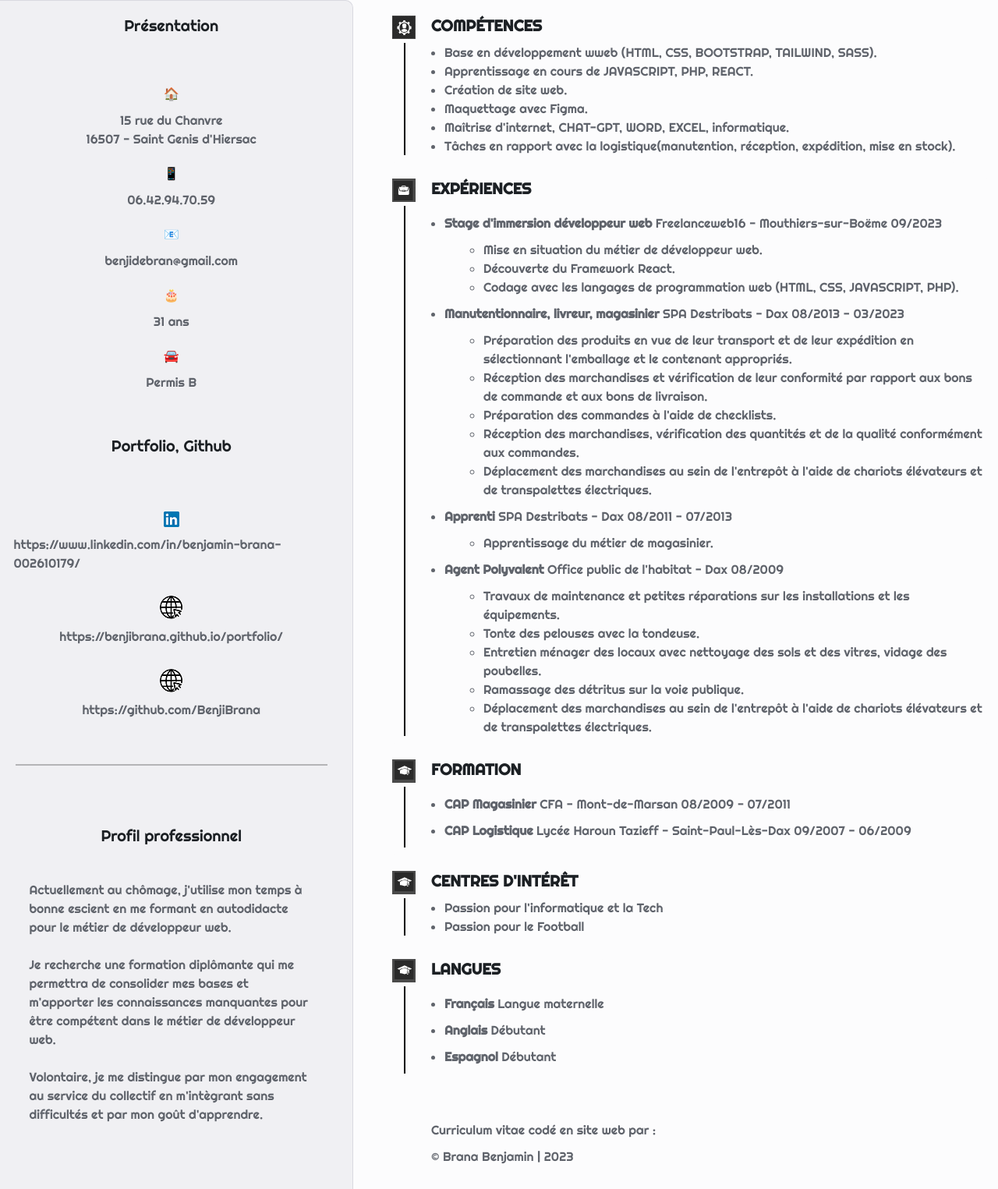
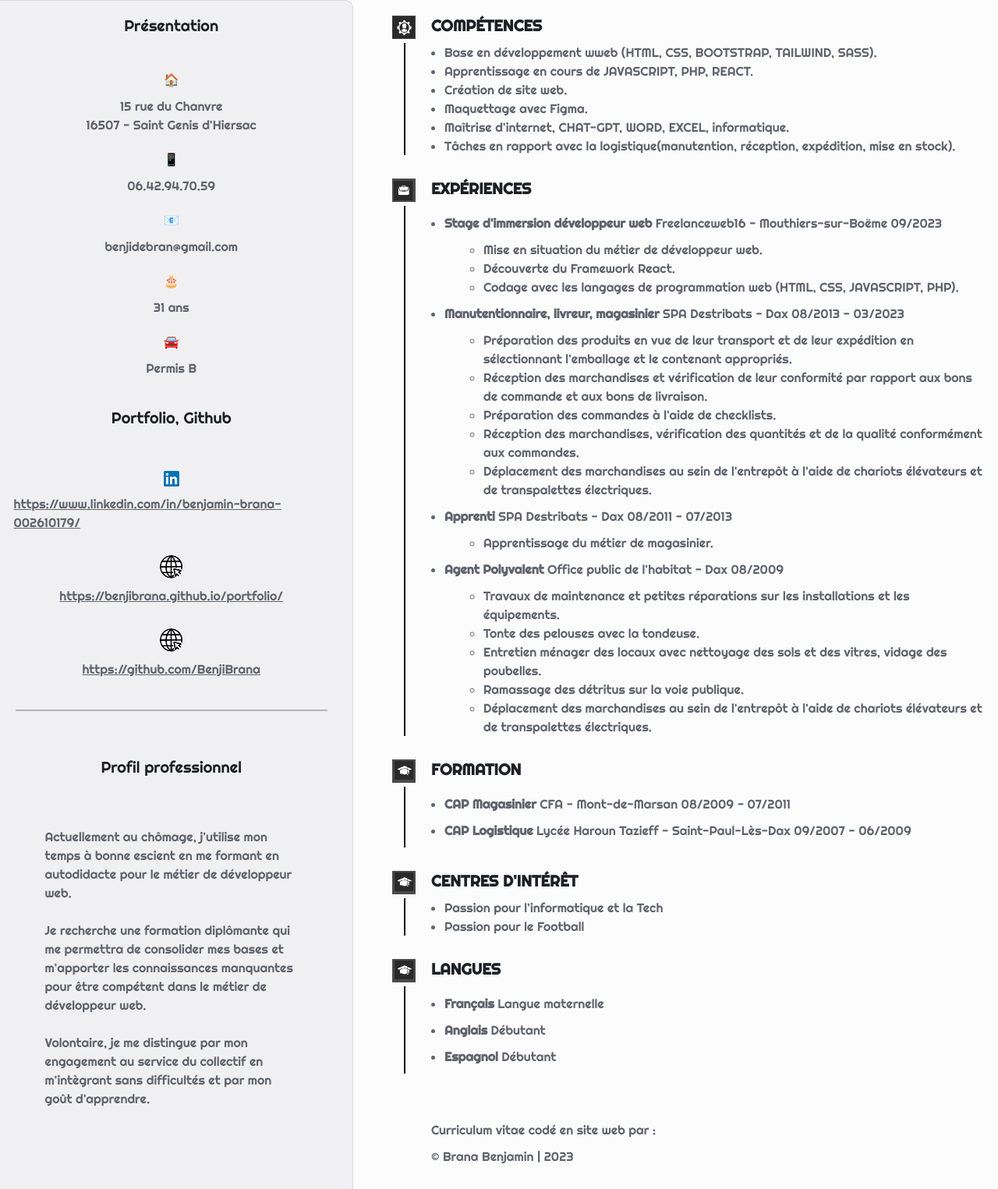
Before and after one commit to BenjiBrana/cv, a PHP site: page / in a window 1280 px wide. Shown: the part 240-1765 px from the top of the page at 78% size. Run offline with PHP 8.4, Linux system fonts and the light colour scheme.

Commit message:
maj design

```diff
--- a/Design/sass/_Section.scss
+++ b/Design/sass/_Section.scss
@@ -62,7 +62,7 @@ section {
                 padding-bottom: 2rem;
             }
             p {
-                padding: 2rem;
+                padding: 4rem;
             }
         }
         hr {
--- a/Design/sass/default.scss
+++ b/Design/sass/default.scss
@@ -7,6 +7,7 @@ $backgroundHover:#E8E8EC;
 $borderColor: #d9d9e0;
 $textColorImportant: #1c2024;
 $textColor: #60646c;
+$textColorHover: #80838D;
 
 //Heritage
 
@@ -63,6 +64,12 @@ body {
     h6 {
         color: $textColorImportant;
     }
+    a{
+        color: $textColor;
+        &:hover{
+            color: $textColorHover;
+        }
+    }
 
 }
 @media only screen and (max-width: 1500px) {
--- a/index.html
+++ b/index.html
@@ -40,15 +40,15 @@
             <div id="reseaux">
                 <p>
                     <img src="./Assets/img/logo/logo_linkedin.png" alt="Linkedin" title="Linkedin">
-                   <span> https://www.linkedin.com/in/benjamin-brana-002610179/ </span>
+                   <span> <a href="https://www.linkedin.com/in/benjamin-brana-002610179/">https://www.linkedin.com/in/benjamin-brana-002610179/</a> </span>
                 </p>
                 <p>
                 <img class="imgStyle" src="./Assets/img/logo/logo_web.png" alt="Portfolio" title="Portfolio">
-                    https://benjibrana.github.io/portfolio/
+                    <a href="https://benjibrana.github.io/portfolio/">https://benjibrana.github.io/portfolio/</a>
                 </p>
                 <p>
                     <img class="imgStyle" src="./Assets/img/logo/logo_web.png" alt="Github" title="Github">
-                    https://github.com/BenjiBrana
+                    <a href="https://github.com/BenjiBrana">https://github.com/BenjiBrana</a>
                 </p>
             </div>
             <hr>
```
Also changed, not shown: Design/css/default.css, 1 other file.
